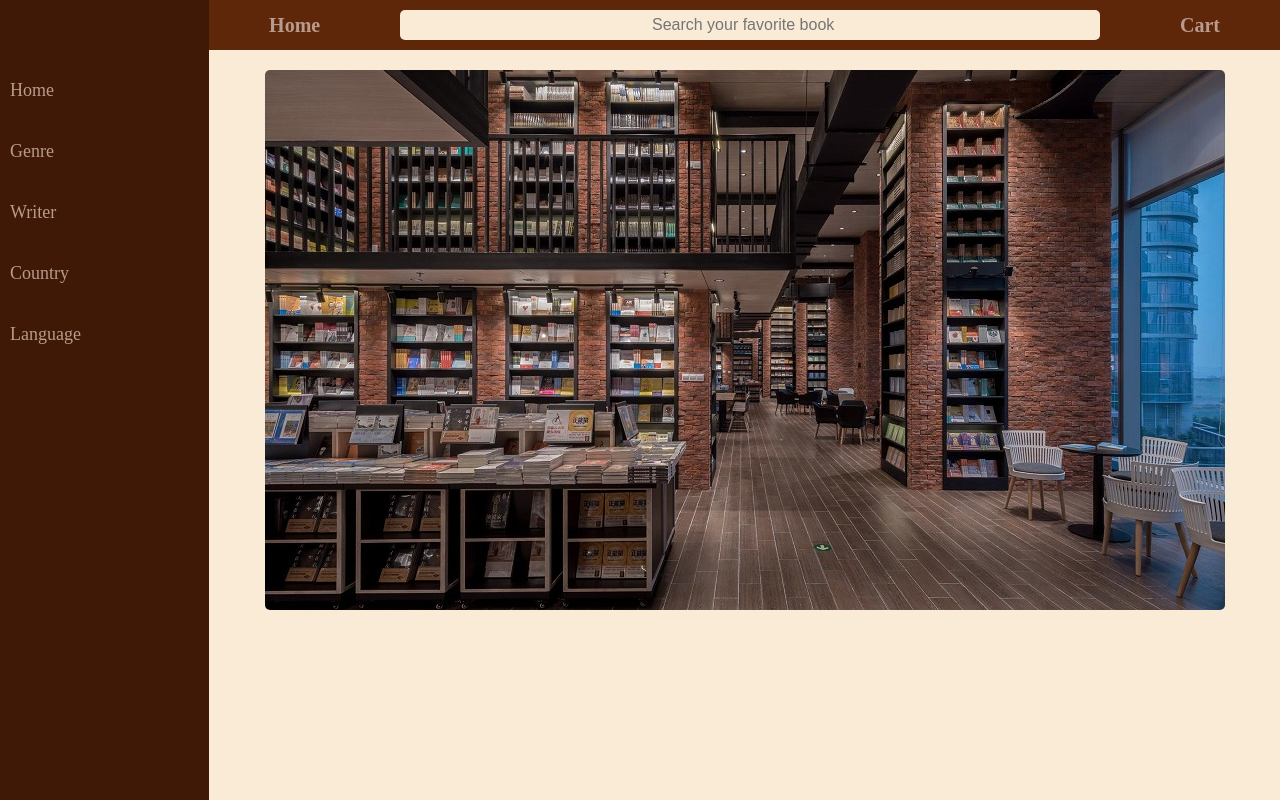
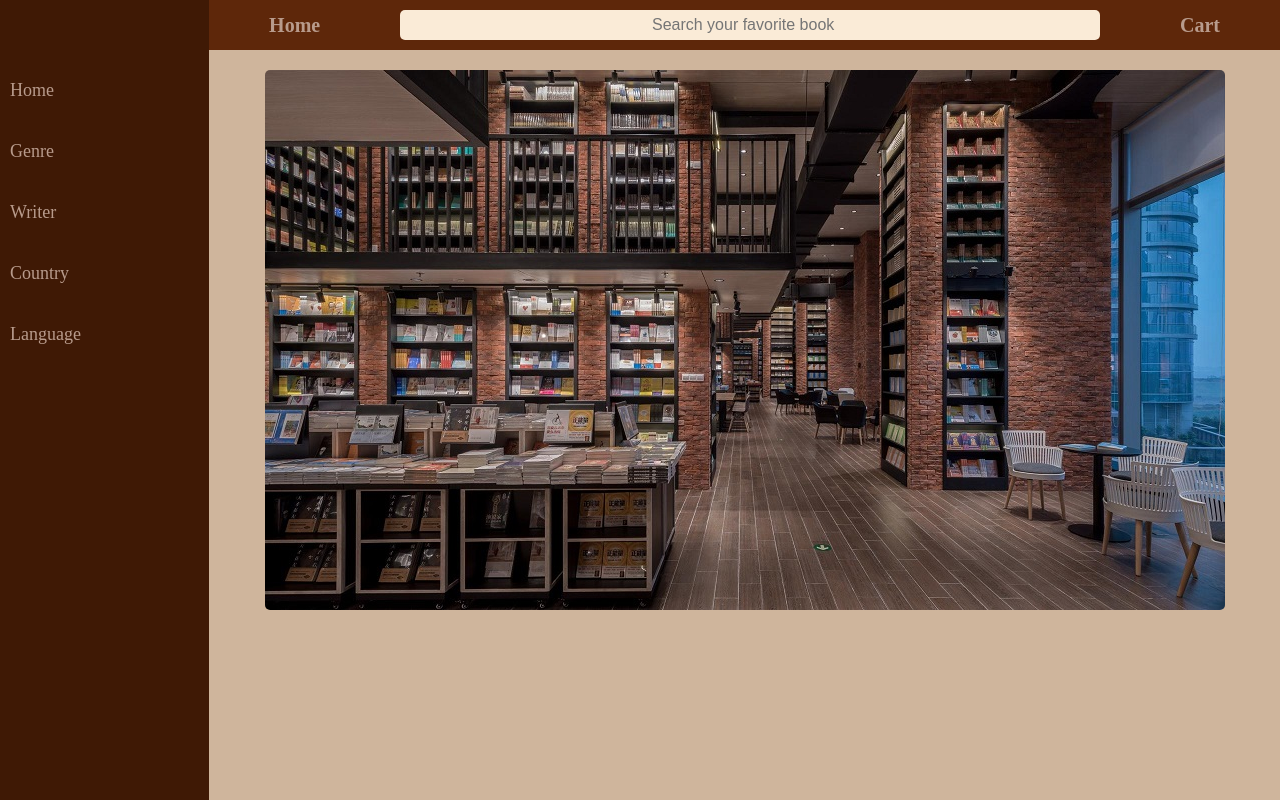
Before and after one commit to Mostafa-Farhadi/bookstore-website-nextjs, a Next.js app: page / in a window 1280 px wide. Shown: the top 800 px of the page. Built offline with nearby package versions, Linux system fonts and the light colour scheme.

Commit message:
Change height and set bachground-color to pages

```diff
--- a/styles/globals.scss
+++ b/styles/globals.scss
@@ -1,7 +1,6 @@
 body {
     margin: 0;
     padding: 0;
-    background-color: #faebd7;
 }
 
 #layout {
@@ -15,7 +14,8 @@ body {
         flex-direction: column;
         @import "./components/header.scss";
         #pages {
-            height: 800px;
+            background-color: #cfb59c;
+            height: 1000px;
             @import "./pages/index.scss";
         }
         @import "./components/footer.scss";
```
